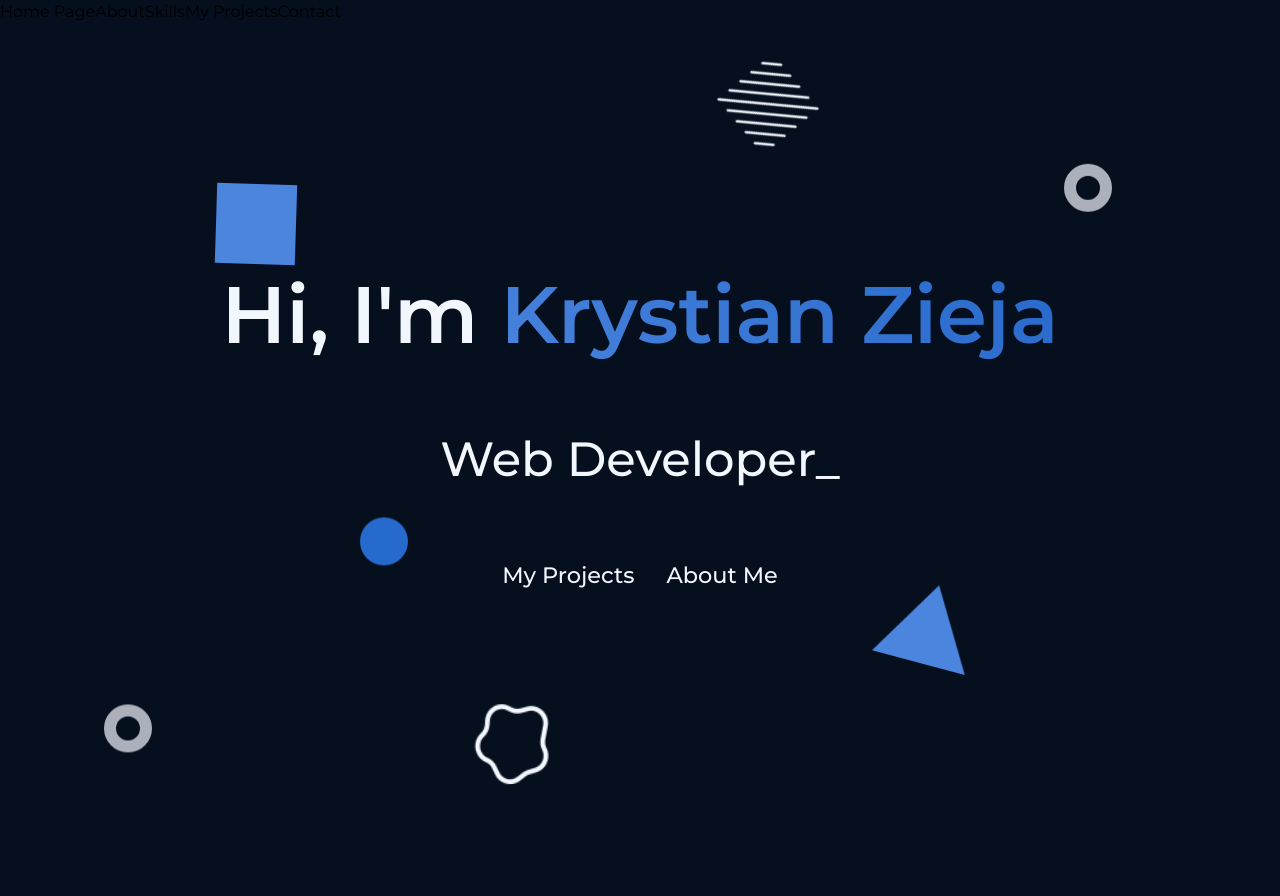
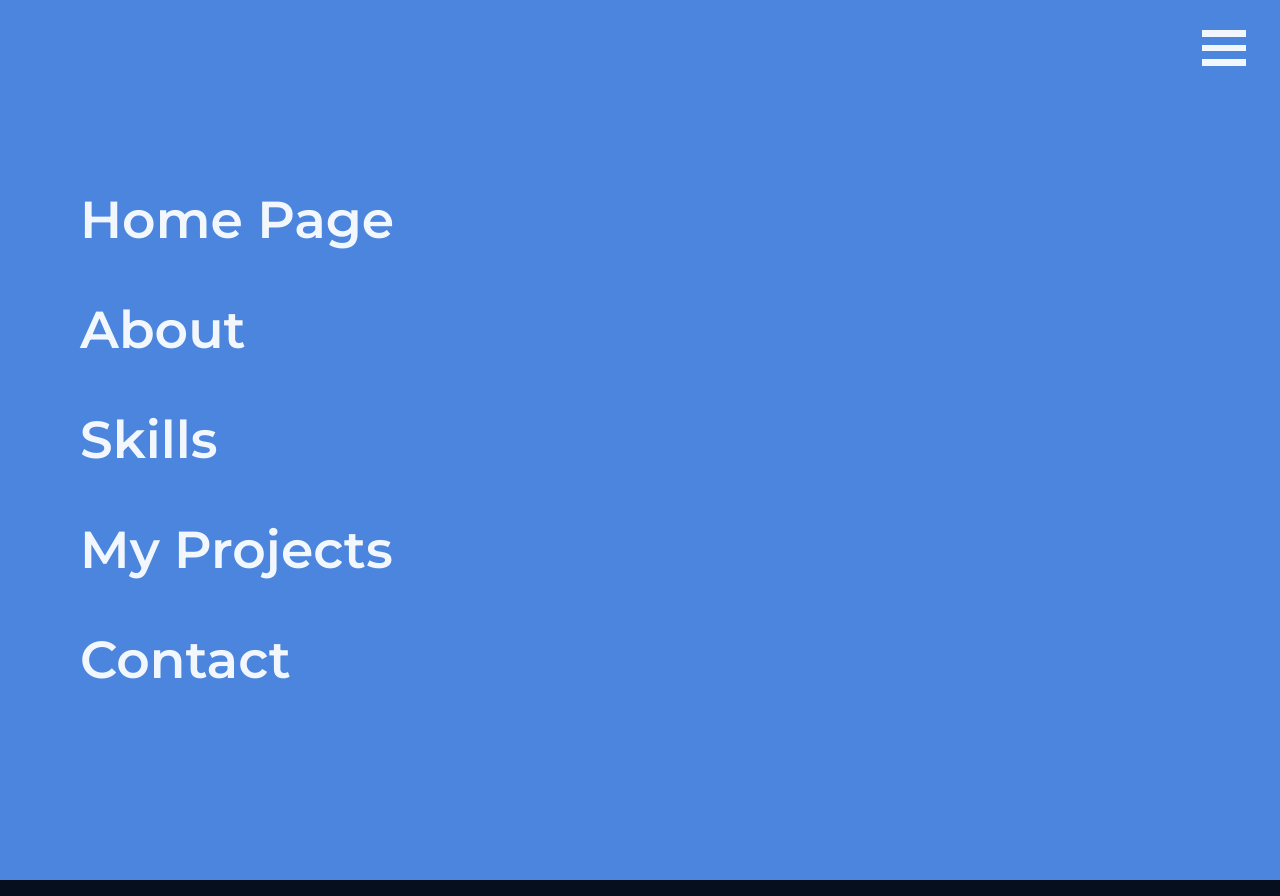
Before and after one commit to krystiano13/portfolio-next, a Next.js app: page / in a window 1280 px wide. Before the commit the page ends 824 px from the top, so only its background shows below. Built offline with nearby package versions, Linux system fonts and the light colour scheme.

Commit message:
implement mapping links in nav element

```diff
--- a/app/components/Navbar/Navbar.css
+++ b/app/components/Navbar/Navbar.css
@@ -30,3 +30,70 @@
 .opened {
     position: relative;
 }
+
+.NavWrap .HamburgerButton {
+    width : 3rem;
+    height: 3rem;
+    z-index: 25;
+    position: fixed;
+
+    display : flex;
+    flex-direction: column;
+    align-items: center;
+    justify-content: center;
+
+    cursor: pointer;
+    animation: intro 1s;
+}
+
+.NavWrap {
+    @media screen and (max-width : 800px) {
+        padding : 0.85rem;
+    }
+}
+
+nav {
+    transition: transform 250ms;
+    will-change: transform;
+
+    @media screen and (max-width : 800px) {
+        padding-left: 1rem;
+    }
+}
+
+.navHidden {
+    transform: translateX(130vw);
+}
+
+@keyframes intro {
+    from {
+        opacity : 0;
+        transform: translateY(-20rem);
+    }
+
+    to {
+        opacity : 1;
+        transform: translateY(0rem);
+    }
+}
+
+nav a::before {
+    content: '';
+    position: absolute;
+    background: linear-gradient(90deg,#f2f6fd, transparent) ;
+    width : 100%;
+    height : 0.25rem;
+    left : 0;
+    bottom : 0;
+    transition: transform 250ms;
+    transform: scaleX(0);
+    transform-origin: 0 0;
+}
+
+nav a:hover::before {
+    transform: scaleX(1);
+}
+
+nav a:hover {
+    transform: translateX(10px);
+}
--- a/app/components/Navbar/Navbar.js
+++ b/app/components/Navbar/Navbar.js
@@ -7,6 +7,14 @@ import './Navbar.css';
 export function Navbar() {
     const [open, setOpen] = useState(false);
 
+    const routes = [
+        { href: '', name: 'Home Page' },
+        { href: 'about', name: 'About' },
+        { href: 'skills', name: 'Skills' },
+        { href: 'projects', name: 'My Projects' },
+        { href: 'contact', name: 'Contact' },
+    ];
+
     const openMenu = () => {
         setOpen(prevState => {
             return !prevState;
@@ -15,15 +23,21 @@ export function Navbar() {
 
     return (
         <>
-            <nav>
-                <Link href="/">Home Page</Link>
-                <Link href="/">About</Link>
-                <Link href="/">Skills</Link>
-                <Link href="/">My Projects</Link>
-                <Link href="/">Contact</Link>
+            <nav className="flex flex-col justify-center p-[4rem] fixed w-[110vw] h-[110vh] z-[2] bg-primary">
+                {
+                    routes.map(item => (
+                        <Link
+                            className="text-head text-text cursor-pointer font-semibold
+                            text-[3.25rem] m-[1rem] z-[1000] relative transition list-none"
+                            href={`/${item.href}`}
+                        >
+                            { item.name }
+                        </Link>
+                    ))
+                }
             </nav>
             <div>
-                <div>
+                <div className="NavWrap relative w-[100vw] h-[5vh] min-h-[6rem] p-[2rem] flex justify-end items-center">
                     <div onClick={openMenu} className={open ? "HamburgerButton opened" : "HamburgerButton"}>
                         <div id="s1" className={open ? "stripe upStripe" : "stripe"}></div>
                         <div id="s2" className={open ? "stripe hidden" : "stripe"}></div>
```
